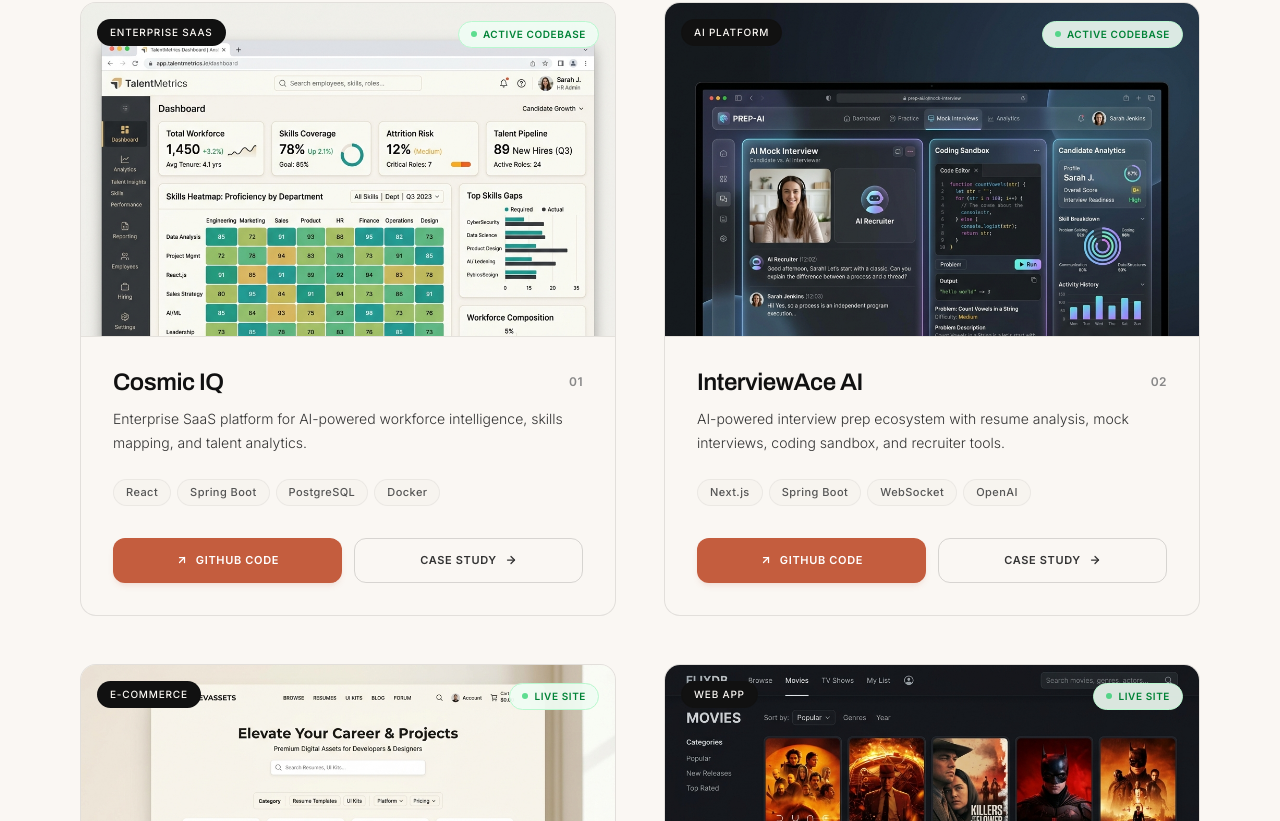
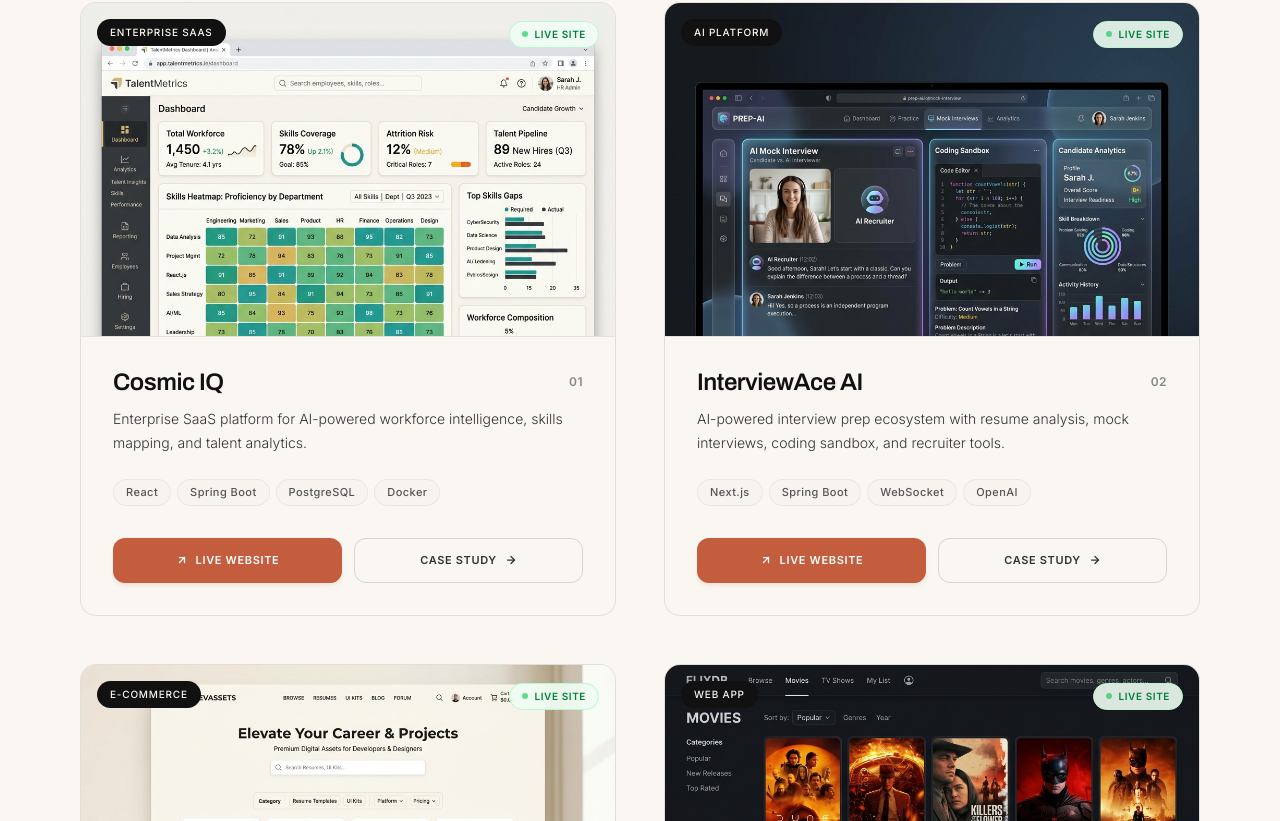
Before and after one commit to L-Nithish/Nithish-Portfolio, an Astro site: page / in a window 1280 px wide. Shown: the part 1339-2160 px from the top of the page. Built offline with nearby package versions, Linux system fonts and the light colour scheme; Astro itself is replaced by a stand-in of ours; a web font is replaced by a local one.

Commit message:
feat: update Cosmic IQ and InterviewAce AI live site URLs in portfolio

```diff
--- a/src/components/ProjectList.jsx
+++ b/src/components/ProjectList.jsx
@@ -7,8 +7,8 @@
     description: 'Enterprise SaaS platform for AI-powered workforce intelligence, skills mapping, and talent analytics.',
     tags: ['React', 'Spring Boot', 'PostgreSQL', 'Docker'],
     href: '/projects/cosmic-iq',
-    liveUrl: 'https://github.com/L-Nithish/Cosmic---Iq',
-    isRepoOnly: true,
+    liveUrl: 'https://cosmic-iq-98j7.vercel.app',
+    isRepoOnly: false,
     image: '/images/cosmic-iq.png',
     type: 'Enterprise SaaS',
   },
@@ -18,8 +18,8 @@
     description: 'AI-powered interview prep ecosystem with resume analysis, mock interviews, coding sandbox, and recruiter tools.',
     tags: ['Next.js', 'Spring Boot', 'WebSocket', 'OpenAI'],
     href: '/projects/interviewace-ai',
-    liveUrl: 'https://github.com/L-Nithish/Succession-AI',
-    isRepoOnly: true,
+    liveUrl: 'https://succession-ai-s4hp.vercel.app',
+    isRepoOnly: false,
     image: '/images/interviewace-ai.png',
     type: 'AI Platform',
   },
```
